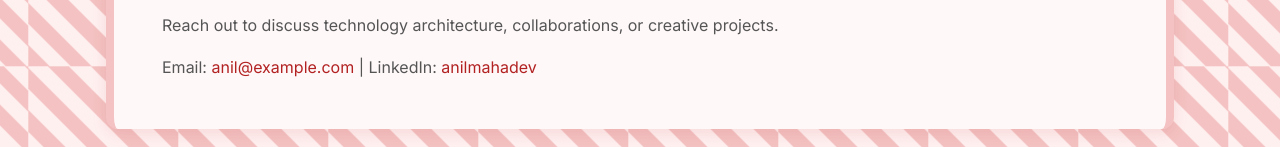
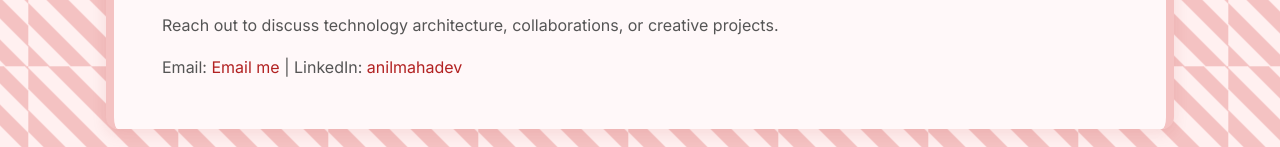
Before and after one commit to anilmaz/website, a plain HTML site: page index.html in a window 1280 px wide. Shown: the part 1762-1909 px from the top of the page. Drawn offline with nearby package versions, Linux system fonts and the light colour scheme.

Commit message:
Update contact email in index.html

```diff
--- a/index.html
+++ b/index.html
@@ -316,7 +316,7 @@
     <section id="contact" aria-label="Contact Anil Mahadev">
       <h2>Contact</h2>
       <p>Reach out to discuss technology architecture, collaborations, or creative projects.</p>
-      <p>Email: <a href="mailto:anil@example.com">anil@example.com</a> | LinkedIn: <a href="https://www.linkedin.com/in/anilmahadev" target="_blank" rel="noopener noreferrer">anilmahadev</a></p>
+      <p>Email: <a href="mailto:anilmaz2024@gmail.com">Email me</a> | LinkedIn: <a href="https://www.linkedin.com/in/anilmahadev" target="_blank" rel="noopener noreferrer">anilmahadev</a></p>
     </section>
   </main>
 </div>
```
